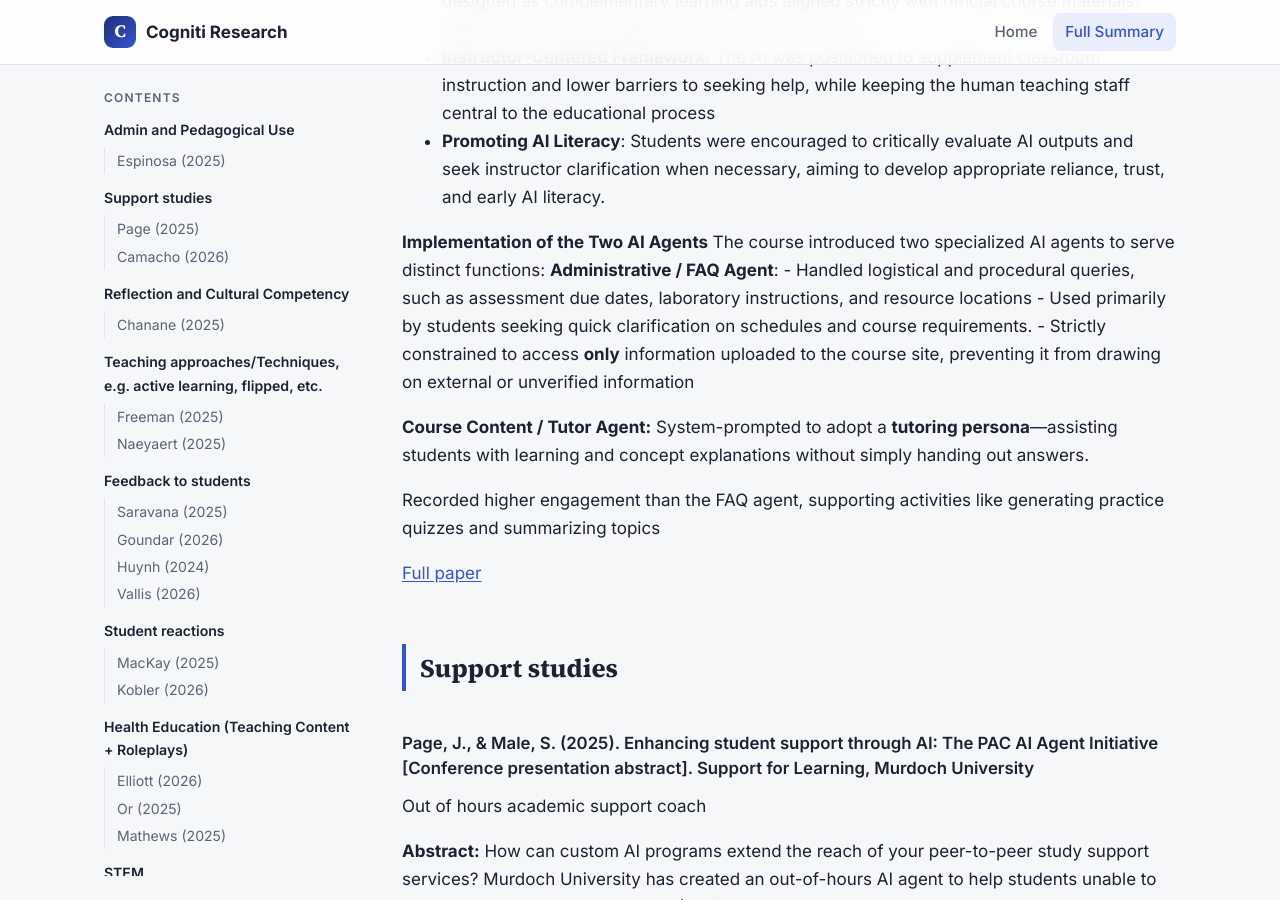
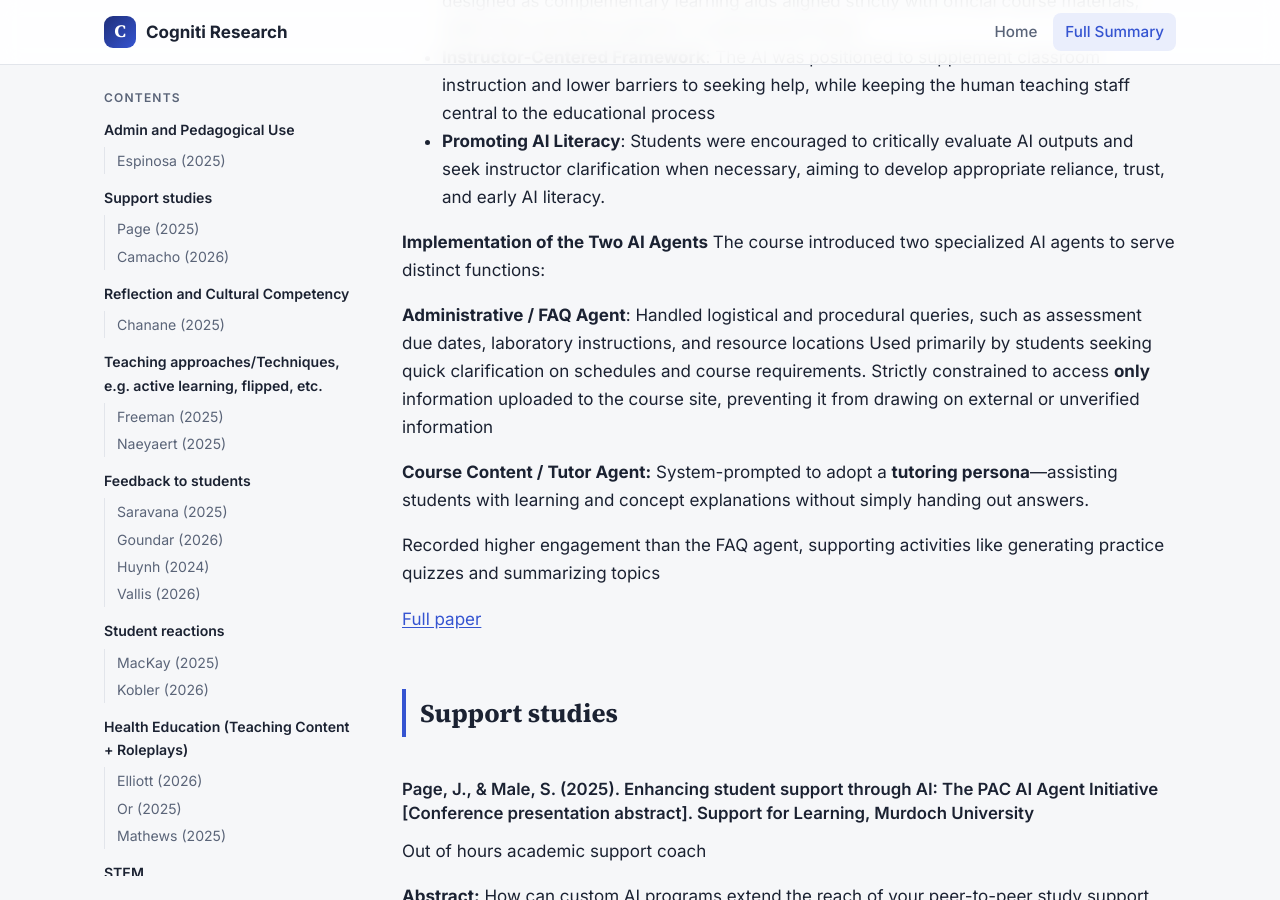
Before and after one commit to Cogniti-Research/test, a Jekyll site: the page built from Summary of Cogniti Empirical studies/Summary of Cogniti Empirical studies.md, in a window 1280 px wide and 900 px high, scrolled down 1072 px. Built offline with Jekyll 4.4.1, drawn with Linux system fonts in a browser that asks for light colours.

Commit message:
vault backup: 2026-10-29 20:13:02

```diff
--- a/Summary of Cogniti Empirical studies/Summary of Cogniti Empirical studies.md
+++ b/Summary of Cogniti Empirical studies/Summary of Cogniti Empirical studies.md
@@ -25,10 +25,11 @@ From the perspective of **AI integration and usage**, the paper details the earl
 
 **Implementation of the Two AI Agents**
 The course introduced two specialized AI agents to serve distinct functions:
+
 **Administrative / FAQ Agent**:
-    - Handled logistical and procedural queries, such as assessment due dates, laboratory instructions, and resource locations
-    - Used primarily by students seeking quick clarification on schedules and course requirements.
-    - Strictly constrained to access **only** information uploaded to the course site, preventing it from drawing on external or unverified information
+Handled logistical and procedural queries, such as assessment due dates, laboratory instructions, and resource locations
+Used primarily by students seeking quick clarification on schedules and course requirements.
+Strictly constrained to access **only** information uploaded to the course site, preventing it from drawing on external or unverified information
 
 **Course Content / Tutor Agent:**
 System-prompted to adopt a **tutoring persona**—assisting students with learning and concept explanations without simply handing out answers.
```
Also changed, not shown: other parts of Summary of Cogniti Empirical studies/Summary of Cogniti Empirical studies.md (+3 -0 lines).
